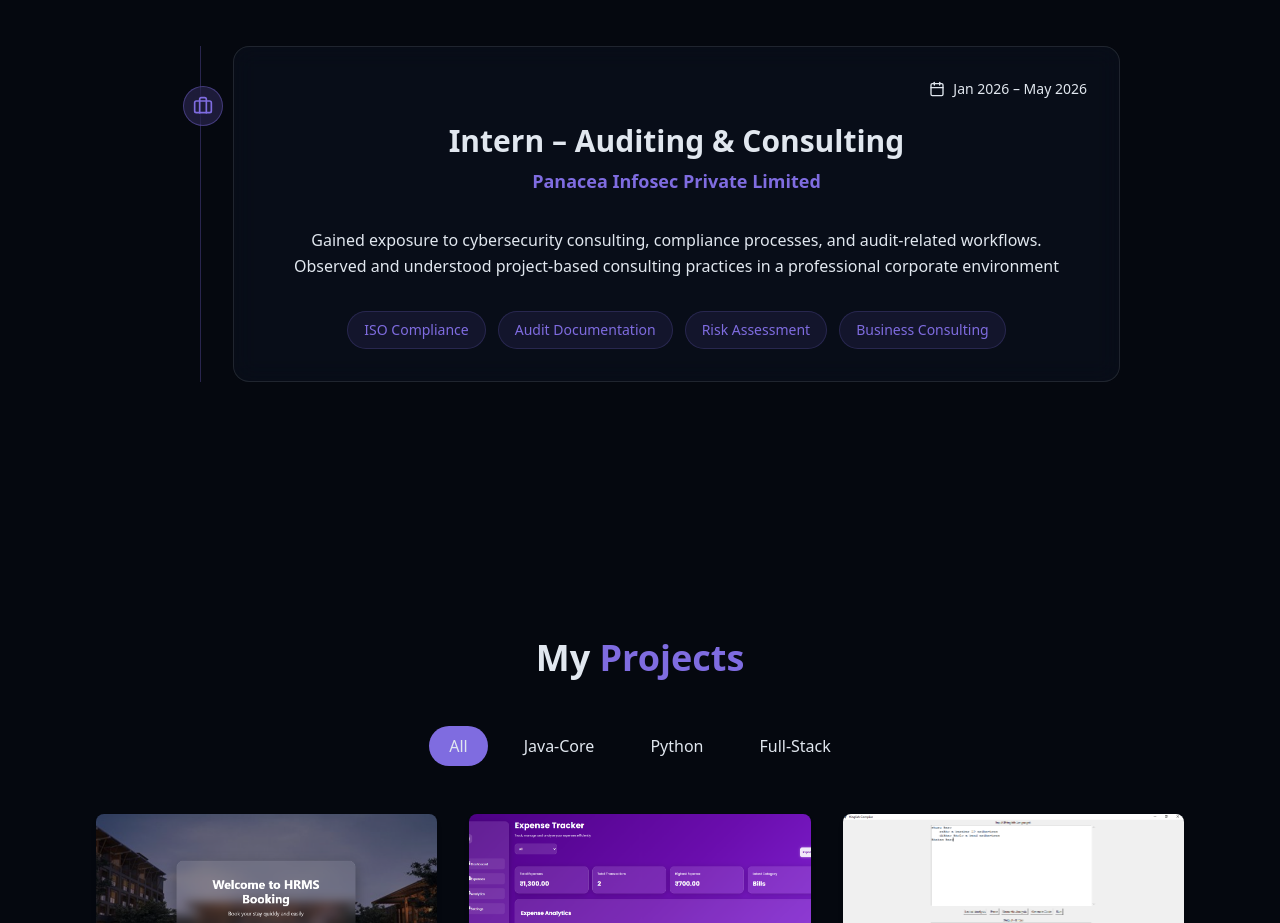
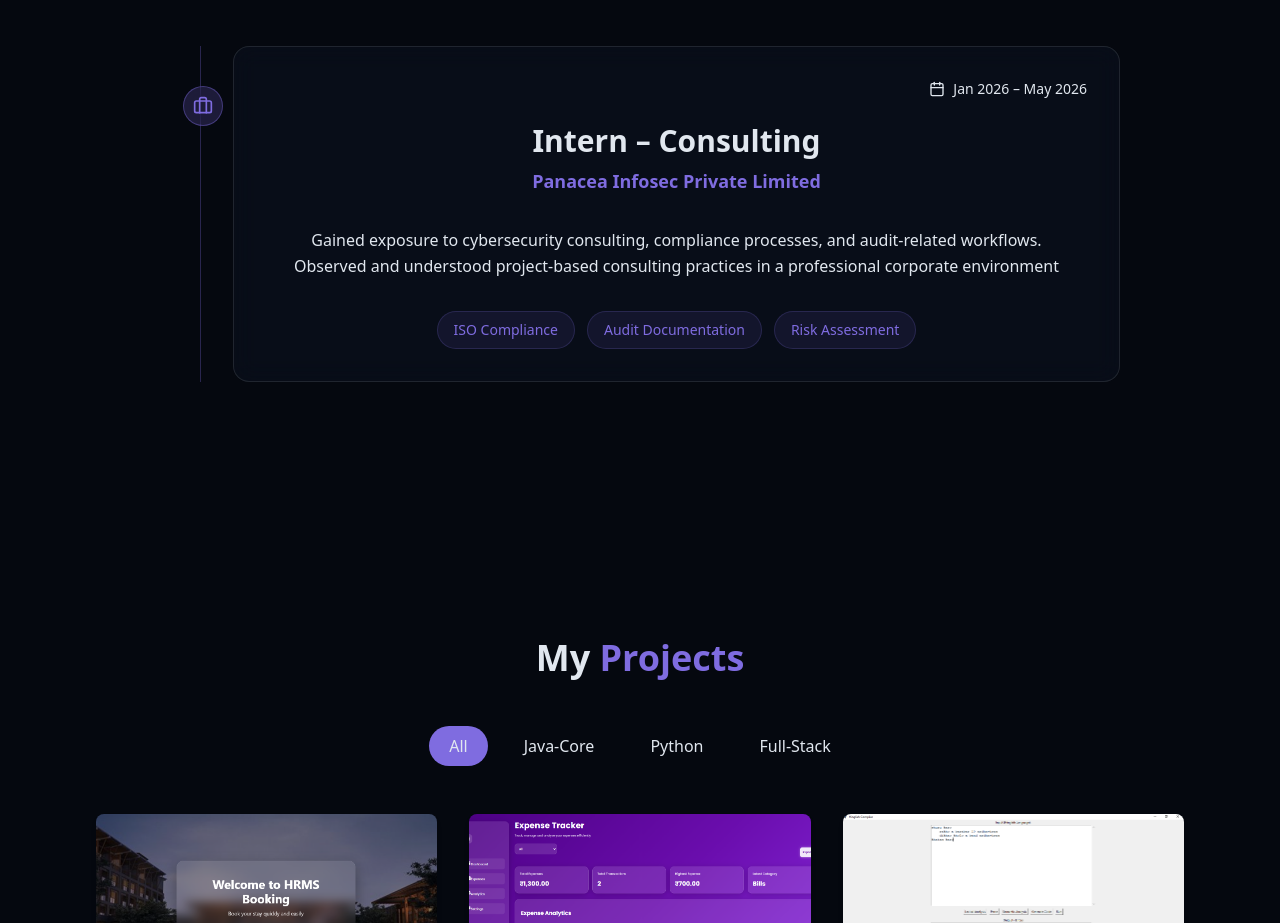
Before and after one commit to PranavChamoli06/Modern-Portfolio, a React (Vite) app: page / in a window 1280 px wide. Shown: the part 2520-3443 px from the top of the page. Built offline with nearby package versions, Linux system fonts and the light colour scheme.

Commit message:
updated experience section

```diff
--- a/src/components/ExperienceSection.jsx
+++ b/src/components/ExperienceSection.jsx
@@ -3,7 +3,7 @@
 const experiences = [
   {
     company: "Panacea Infosec Private Limited",
-    role: "Intern – Auditing & Consulting",
+    role: "Intern – Consulting",
     duration: "Jan 2026 – May 2026",
     description:
       " Gained exposure to cybersecurity consulting, compliance processes, and audit-related workflows. Observed and understood project-based consulting practices in a professional corporate environment",
@@ -11,7 +11,6 @@
                 "ISO Compliance",
                 "Audit Documentation",
                 "Risk Assessment",
-                "Business Consulting"
             ],
   },
 ];
```
